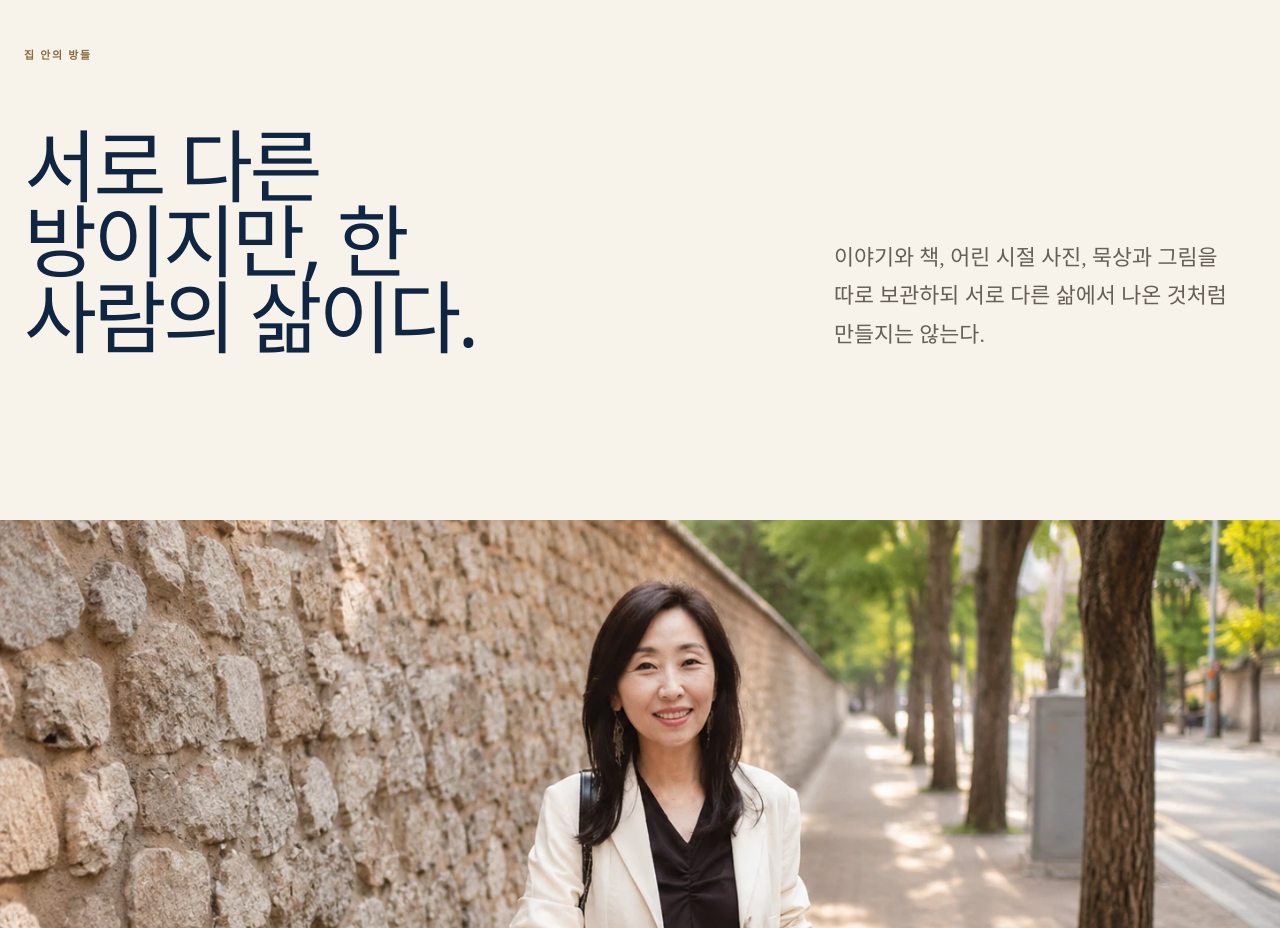
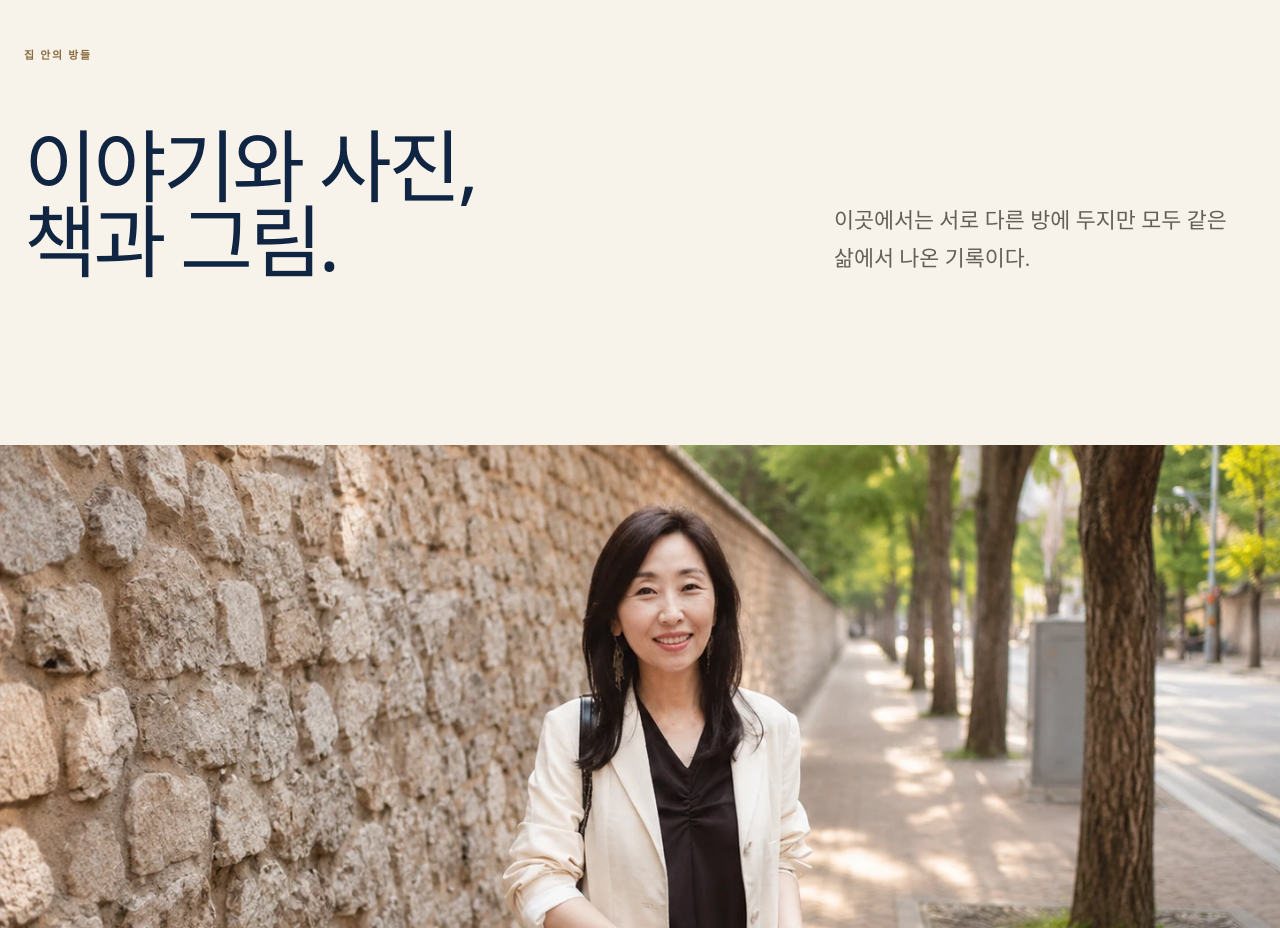
Before and after one commit to k-mama/esthercho, a Next.js app: page /ko in a window 1280 px wide. Shown: the part 920-1848 px from the top of the page. Built offline with nearby package versions, Linux system fonts and the light colour scheme.

Commit message:
edit: replace Korean home slogan with concrete contents

```diff
--- a/src/app/ko/page.tsx
+++ b/src/app/ko/page.tsx
@@ -34,11 +34,11 @@ export default function KoreanHome() {
         <div className="container">
           <p className={styles.eyebrow}>집 안의 방들</p>
           <div className={styles.homeIntroGrid}>
-            <h2 id="home-intro-title">서로 다른 방이지만, 한 사람의 삶이다.</h2>
+            <h2 id="home-intro-title">이야기와 사진, 책과 그림.</h2>
             <div className={styles.homeIntroCopy}>
               <p>
-                이야기와 책, 어린 시절 사진, 묵상과 그림을 따로 보관하되
-                서로 다른 삶에서 나온 것처럼 만들지는 않는다.
+                이곳에서는 서로 다른 방에 두지만 모두 같은 삶에서 나온
+                기록이다.
               </p>
             </div>
           </div>
```
